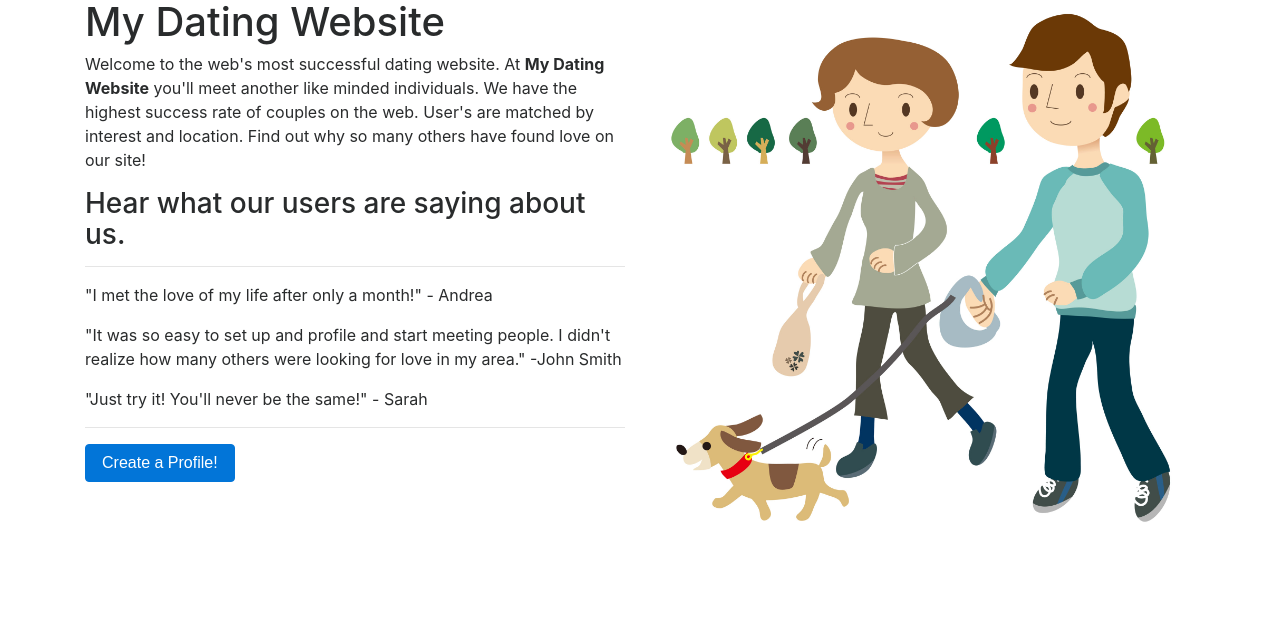
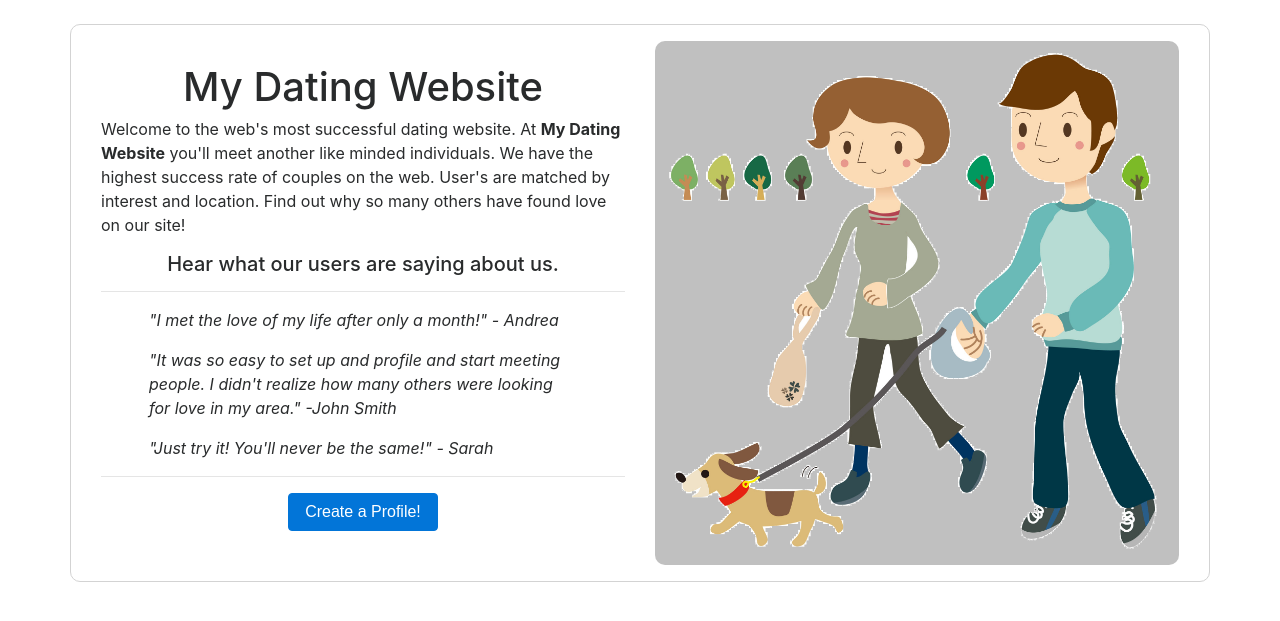
Before and after one commit to smedlock/dating, a PHP site: page /pages/home.html in a window 1280 px wide. Shown: the top 621 px of the page. Run offline with PHP 8.4, Linux system fonts and the light colour scheme; some libraries are stand-ins or nearby versions.

Commit message:
styles added

```diff
--- a/index.php
+++ b/index.php
@@ -1,4 +1,10 @@
 <?php
+/*
+ * Scott Medlock
+ * 1-19-2018
+ * index page for this dating project.
+ */
+
 
 //Require the autoload file
 require_once('vendor/autoload.php');
--- a/pages/home.html
+++ b/pages/home.html
@@ -1,25 +1,41 @@
 <!DOCTYPE html>
 <head>
+    <!--
+        Scott Medlock
+        1-19-2018
+        Home page of My Dating Website
+    -->
     <meta charset="utf-8">
-    <title>Home Page</title>
+    <title>My Dating Website</title>
 
     <link rel="stylesheet" href="https://maxcdn.bootstrapcdn.com/bootstrap/4.0.0-alpha.6/css/bootstrap.min.css" integrity="sha384-rwoIResjU2yc3z8GV/NPeZWAv56rSmLldC3R/AZzGRnGxQQKnKkoFVhFQhNUwEyJ" crossorigin="anonymous">
+    <link rel="stylesheet" href="http://smedlock.greenriverdev.com/328/dating/styles/styles.css" type="text/css">
+    <!--<style>
+        #page {
+            background-color: maroon;
+            border: 2px solid aqua;
+        }
+    </style>-->
 </head>
 
 <body>
-    <div class="container">
+    <div id="page" class="container mt-4">
         <div class="row">
-            <div class="col">
-                <h1>My Dating Website</h1>
+            <div class="col text-center mt-4">
+                <h1 class="text-center">My Dating Website</h1>
 
-                <p>Welcome to the web's most successful dating website. At <strong>My Dating Website</strong> you'll meet another like minded individuals. We have the highest success rate of couples on the web. User's are matched by interest and location. Find out why so many others have found love on our site!</p>
+                <p class="text-left">Welcome to the web's most successful dating website.
+                    At <strong>My Dating Website</strong> you'll meet another like minded
+                    individuals. We have the highest success rate of couples on the web.
+                    User's are matched by interest and location. Find out why so many others
+                    have found love on our site!</p>
 
-                <h3>Hear what our users are saying about us.</h3>
+                <h5 class="">Hear what our users are saying about us.</h5>
 
                 <hr>
-                <p class="quote">"I met the love of my life after only a month!" - Andrea</p>
-                <p class="quote">"It was so easy to set up and profile and start meeting people. I didn't realize how many others were looking for love in my area." -John Smith</p>
-                <p class="quote">"Just try it! You'll never be the same!" - Sarah</p>
+                <p class="quote ml-5 mr-5 font-italic text-left">"I met the love of my life after only a month!" - Andrea</p>
+                <p class="quote ml-5 mr-5 font-italic text-left">"It was so easy to set up and profile and start meeting people. I didn't realize how many others were looking for love in my area." -John Smith</p>
+                <p class="quote ml-5 mr-5 font-italic text-left">"Just try it! You'll never be the same!" - Sarah</p>
                 <hr>
 
                 <button class="btn btn-primary">Create a Profile!</button>
--- a/styles/styles.css
+++ b/styles/styles.css
@@ -0,0 +1,11 @@
+#page {
+    border: 1px solid lightgrey;
+    border-radius: 10px;
+    padding: 16px;
+    padding-right: 30px;
+    padding-left: 30px;
+}
+
+img {
+    border-radius: 10px;
+}
```
Also changed, not shown: images/dogwalk.jpg.
